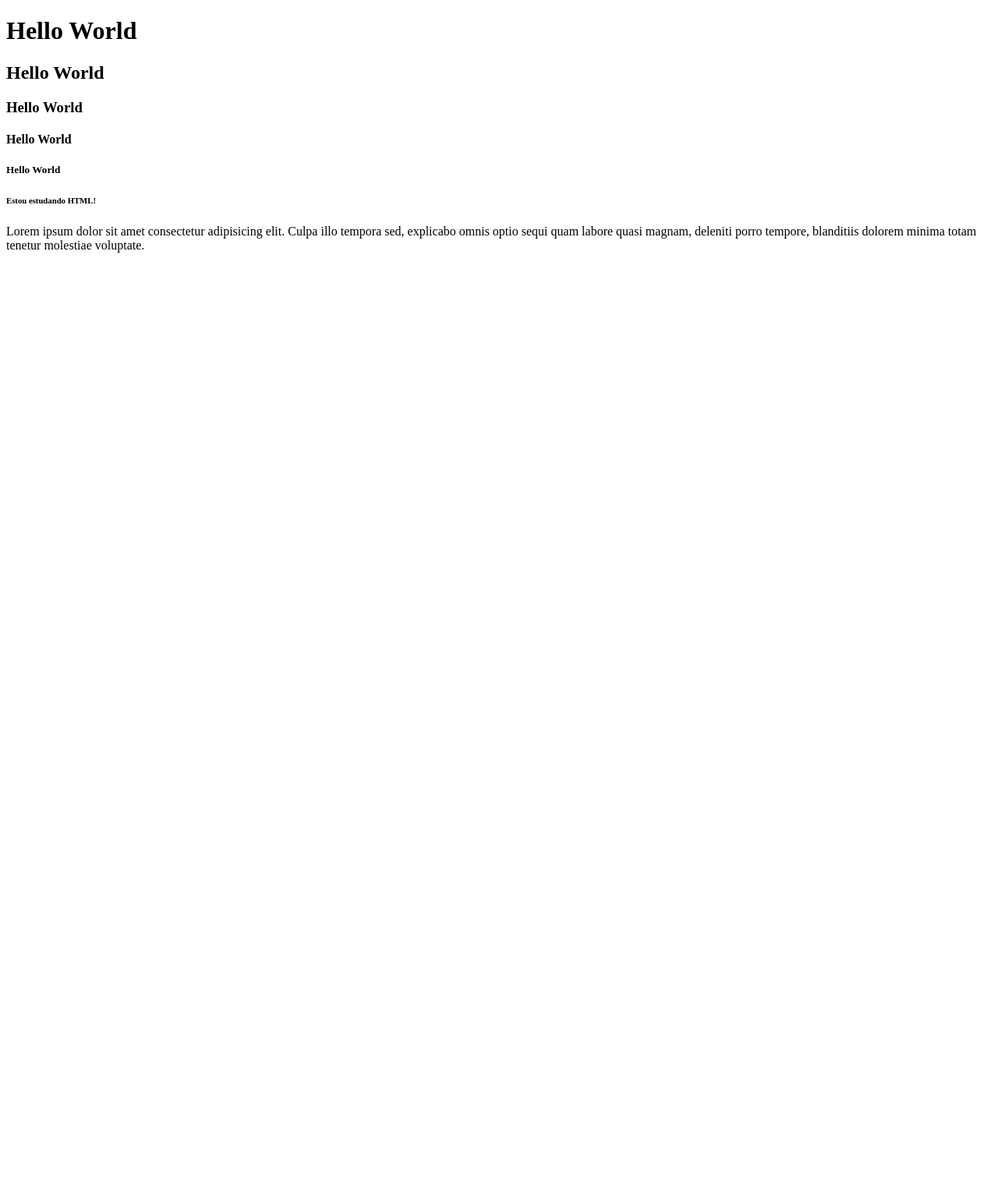
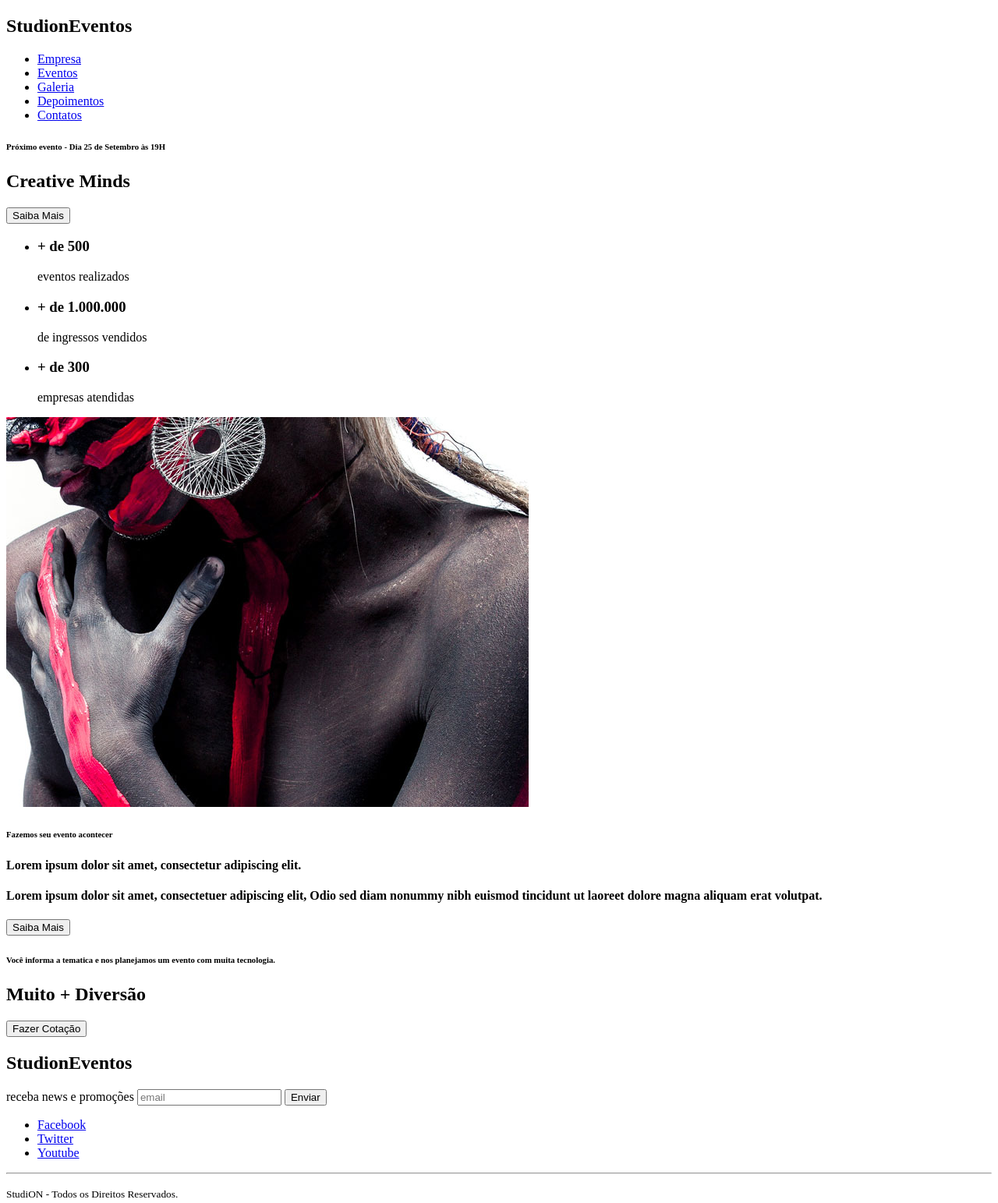
Before and after one commit to iversonsantosdev/studion, a website: page index.html in a window 1280 px wide. Shown: the whole page at 78% size. Before the commit the page ends 800 px from the top, so only its background shows below. Drawn offline with Linux system fonts and the light colour scheme.

Commit message:
feat(html): constructed html structure for the main page

```diff
--- a/index.html
+++ b/index.html
@@ -5,14 +5,106 @@
  </head>
 
  <body>
-   <h1>Hello World</h1>
-   <h2>Hello World</h2>
-   <h3>Hello World</h3>
-   <h4>Hello World</h4>
-   <h5>Hello World</h5>
-   <h6>Estou estudando HTML!</h6>
-   <p>
-    Lorem ipsum dolor sit amet consectetur adipisicing elit. Culpa illo tempora sed, explicabo omnis optio sequi quam labore quasi magnam, deleniti porro tempore, blanditiis dolorem minima totam tenetur molestiae voluptate.
-   </p>
+  <nav>
+   <h1>Studi<span>on</span><span>Eventos</span></h1>
+    <ul>
+      <li>
+        <a href="#empresa">
+        Empresa
+      </a>
+      </li>
+      <li>
+        <a href="#eventos">
+          Eventos
+        </a>
+      </li>
+      <li>
+        <a href="#galeria">
+          Galeria
+        </a>
+      </li>
+      <li>
+        <a href="#depoimentos">
+          Depoimentos
+        </a>
+      </li>
+      <li>
+        <a href="#contatos">
+          Contatos
+        </li>
+        </a>
+    </ul>
+  </nav>
+
+  <header>
+    <div id="slider">
+      <div class="slider">
+        <h6><span>Próximo evento</span> - Dia 25 de Setembro às 19H</h6>
+        <h2><span>Creative</span> Minds</h2>
+        <button>Saiba Mais</button>
+      </div>
+    </div>
+  </header>
+
+  <main>
+    <section>
+      <ul>
+        <li><h3>+ de 500 </h3>
+          eventos realizados
+        </li>
+        <li><h3>+ de 1.000.000 </h3>
+          de ingressos vendidos
+        </li>
+        <li><h3>+ de 300 </h3>
+          empresas atendidas
+         </li>
+      </ul>
+    </section>
+    <section>
+     <div>
+          <img src="./src/images/institutional.jpg"/>
+          <h6>Fazemos seu evento acontecer</h6>
+          <h4>Lorem ipsum dolor sit amet, consectetur adipiscing elit.</h4>
+          <p>
+          <h4>Lorem ipsum dolor sit amet, consectetuer adipiscing elit,
+             Odio sed diam nonummy nibh euismod tincidunt ut
+             laoreet dolore magna aliquam erat volutpat.
+          </h4>
+          </p>
+          <button>Saiba Mais</button>
+      </div>
+    </section>
+
+
+    <section>
+      <div>
+         <h6>
+          Você informa a tematica e nos planejamos um evento com muita tecnologia.
+          </h6>
+          <h2><span>Muito + </span>Diversão</h2>
+          <button>Fazer Cotação</button>
+      </div>
+    </section>
+  </main>
+
+  <footer>
+    <h2>Studi<span>on</span><span>Eventos</span></h2>
+    <form>
+        <label>receba news e promoções</label>
+        <input type="email" placeholder="email" />
+        <button type="submit">Enviar</button>
+    </form>
+
+    <ul>
+        <li><a href="https: //facebook.com/" target="_blank">Facebook</a></li>
+        <li><a href="https: //twitter.com/" target="_blank">Twitter</a></li>
+        <li><a href="https: //youtube.com/" target="_blank">Youtube</a></li>
+    </ul>
+    <hr />
+    <P>
+       <small>Studi<span>ON</span> - Todos os Direitos Reservados.</small>
+
+    </P>
+  </footer>
  </body>
 </html>
```
